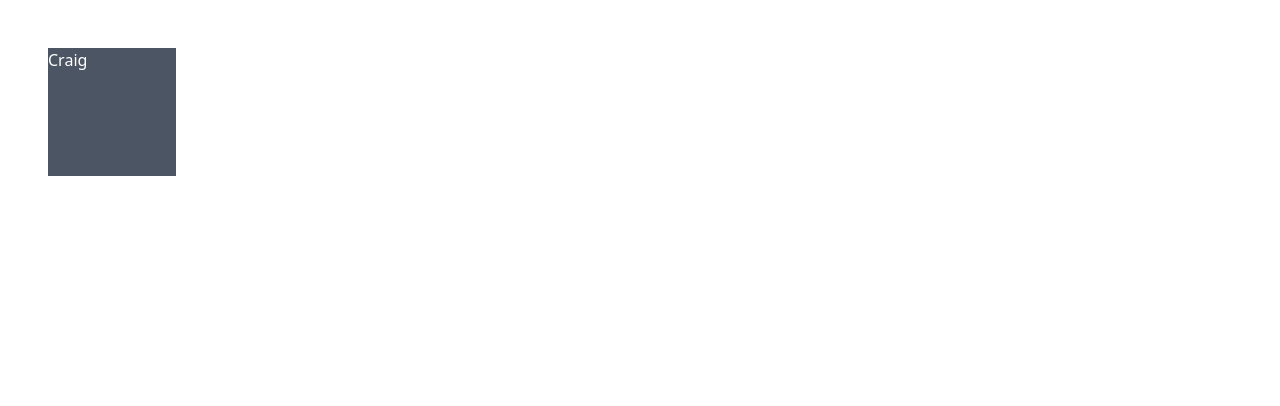
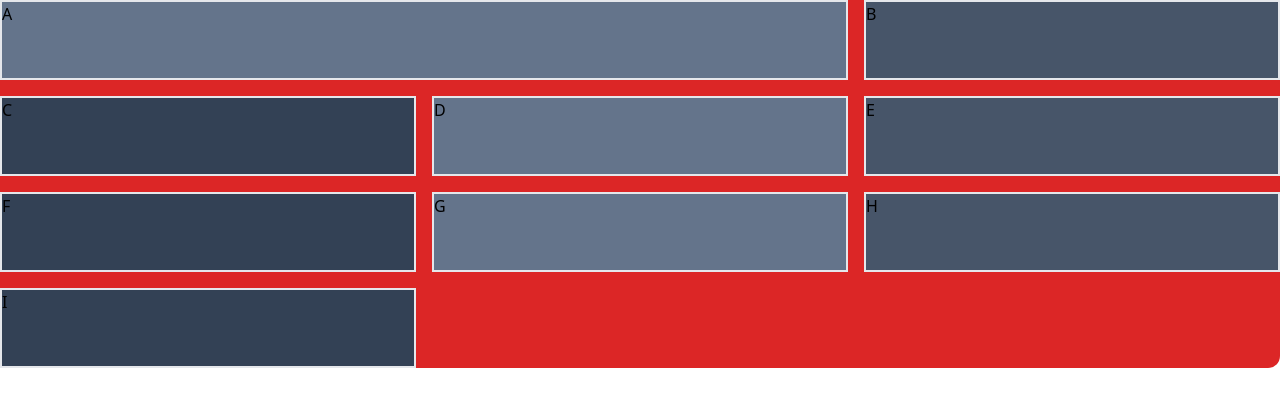
Before and after one commit to Craig-WIT/tailwindCSS-project2, a website: page index.html in a window 1280 px wide. Drawn offline with Linux system fonts and the light colour scheme.

Commit message:
Flex and grid basics

```diff
--- a/index.html
+++ b/index.html
@@ -8,8 +8,18 @@
 </head>
 <body>
 
-    <div class="w-32 h-32 bg-gray-600 m-12 text-white">
-        Craig
+    <div class="w-auto grid grid-cols-3 bg-red-600 rounded-xl gap-4">
+        <div class="col-span-2 h-20 border-2 bg-slate-500">A</div>
+        <div class="h-20 border-2 bg-slate-600">B</div>
+        <div class="h-20 border-2 bg-slate-700">C</div>
+
+        <div class="h-20 border-2 bg-slate-500">D</div>
+        <div class="h-20 border-2 bg-slate-600">E</div>
+        <div class="h-20 border-2 bg-slate-700">F</div>
+
+        <div class="h-20 border-2 bg-slate-500">G</div>
+        <div class="h-20 border-2 bg-slate-600">H</div>
+        <div class="h-20 border-2 bg-slate-700">I</div>
     </div>
 
 </body>
```
Also changed, not shown: output/tailwind.css.
